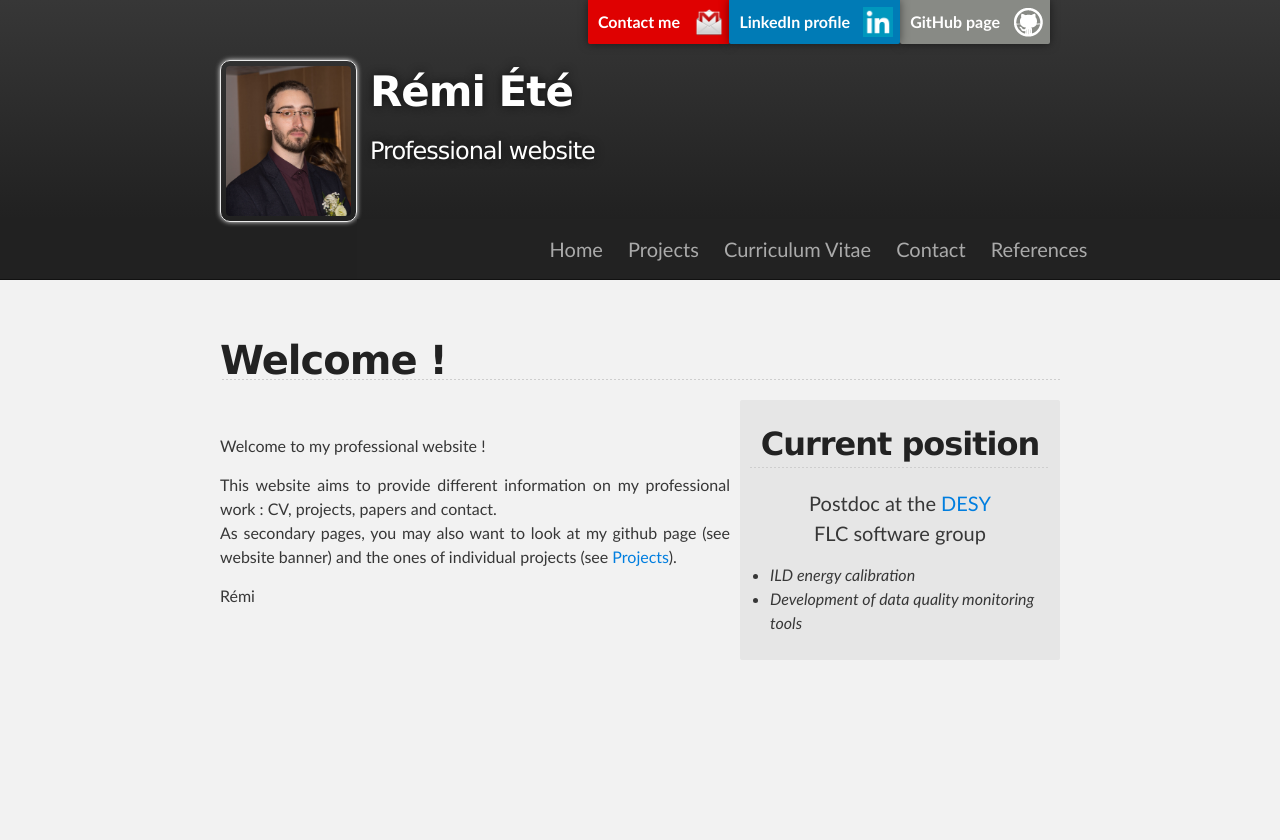
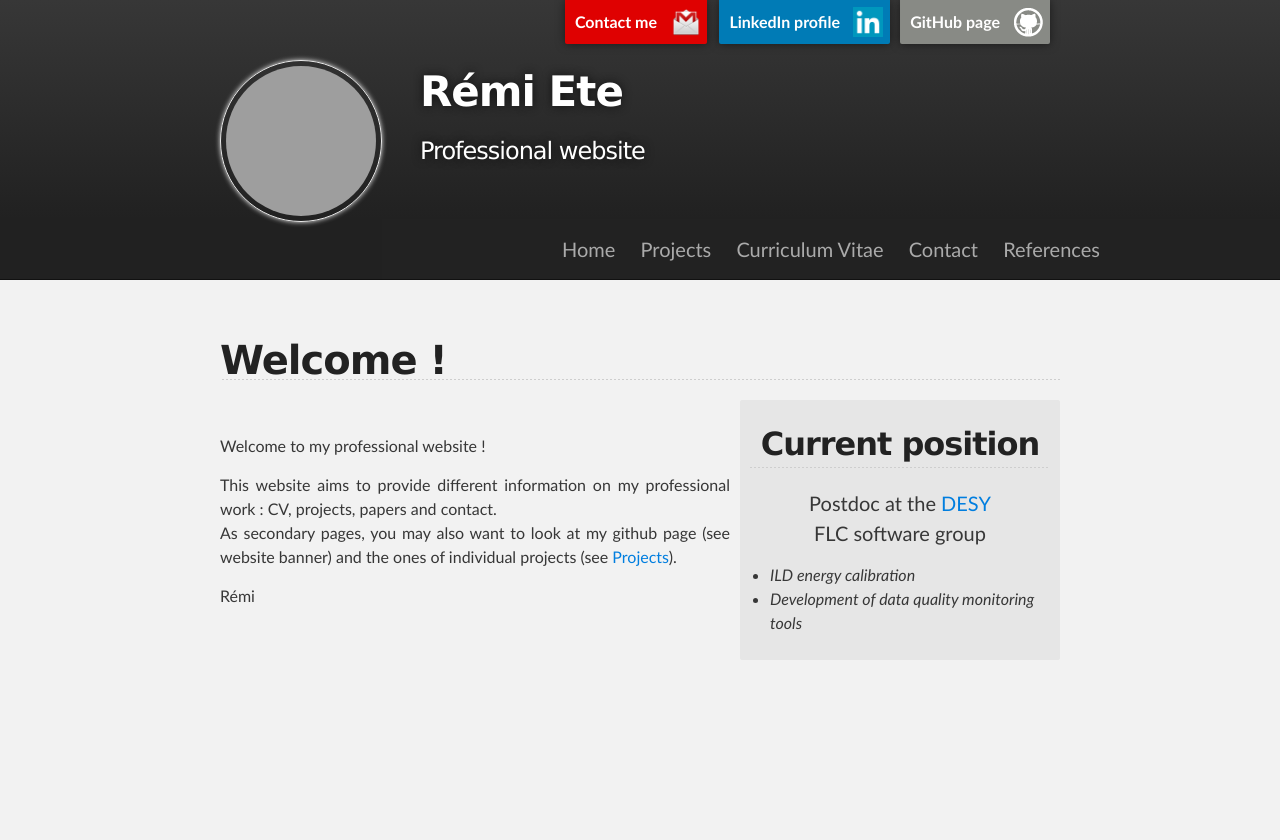
Before and after one commit to rete/rete.github.com, a PHP site: page / in a window 1280 px wide. Shown: the top 840 px of the page. Run offline with PHP 8.4, Linux system fonts and the light colour scheme; some libraries are stand-ins or nearby versions; grey boxes are pictures that could not be loaded.

Commit message:
Updated header

```diff
--- a/base/header.html
+++ b/base/header.html
@@ -1,8 +1,8 @@
 <header class="inner">
-	<img id="photo_id" src="/documents/photoID.jpg"></img>
+	<img id="photo_id" src="/documents/photoID2.jpg"></img>
 	<a id="contactme_banner" href="mailto:remi.ete@gmail.com">Contact me</a>
 	<a id="forkme_banner" href="https://github.com/rete">GitHub page</a>
 	<a id="linkedin_banner" href="https://fr.linkedin.com/in/rémi-eté-623510102">LinkedIn profile</a>
-	<h1 id="project_title">Rémi Été</h1>
+	<h1 id="project_title">Rémi Ete</h1>
 	<h2 id="project_tagline">Professional website</h2>
 </header>
--- a/stylesheets/stylesheet.css
+++ b/stylesheets/stylesheet.css
@@ -319,7 +319,7 @@ Full-Width Styles
   display: block;
   position: absolute;
   top:0;
-  right: 340px;
+  right: 363px;
   z-index: 10;
   padding: 10px 50px 10px 10px;
   color: #fff;
@@ -335,7 +335,7 @@ Full-Width Styles
   display: block;
   position: absolute;
   top:0;
-  right: 170px;
+  right: 180px;
   z-index: 10;
   padding: 10px 50px 10px 10px;
   color: #fff;
@@ -349,10 +349,10 @@ Full-Width Styles
 
 #photo_id {
 	float :left;
-	border-radius: 10px;
+	border-radius: 150px;
 	height: 150px;
-	width: auto;
-	max-height: 200px;
+	width: 150px;
+	max-height: 150px;
 }
 
 .current_position {
@@ -432,7 +432,7 @@ Full-Width Styles
 }
 
 #project_title {
-  margin-left: 150px;
+  margin-left: 200px;
   color: #fff;
   font-size: 42px;
   font-weight: 700;
@@ -441,7 +441,7 @@ Full-Width Styles
 }
 
 #project_tagline {
-  margin-left: 150px;
+  margin-left: 200px;
   color: #fff;
   font-size: 24px;
   font-weight: 300;
```
